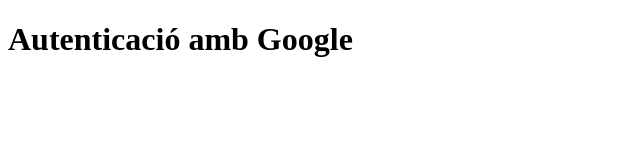
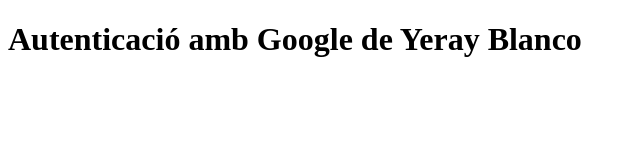
Before and after one commit to yebl550/yebl550.github.io, a plain HTML site: page index.html in a window 1280 px wide. Shown: the whole page, without its empty margins (0-640 px from the left). Drawn offline with Linux system fonts and the light colour scheme.

Commit message:
Update index.html

```diff
--- a/index.html
+++ b/index.html
@@ -10,7 +10,7 @@
     <meta name="google-signin-client_id" content="844803673723-1nbd6qov6muo4rgi27ri2645r2cg939q.apps.googleusercontent.com">
 </head>
 <body>
-    <h1>Autenticació amb Google</h1>
+    <h1>Autenticació amb Google de Yeray Blanco</h1>
     <div id="g_id_onload"
          data-client_id="844803673723-1nbd6qov6muo4rgi27ri2645r2cg939q.apps.googleusercontent.com"
          data-callback="onSignIn">
```
